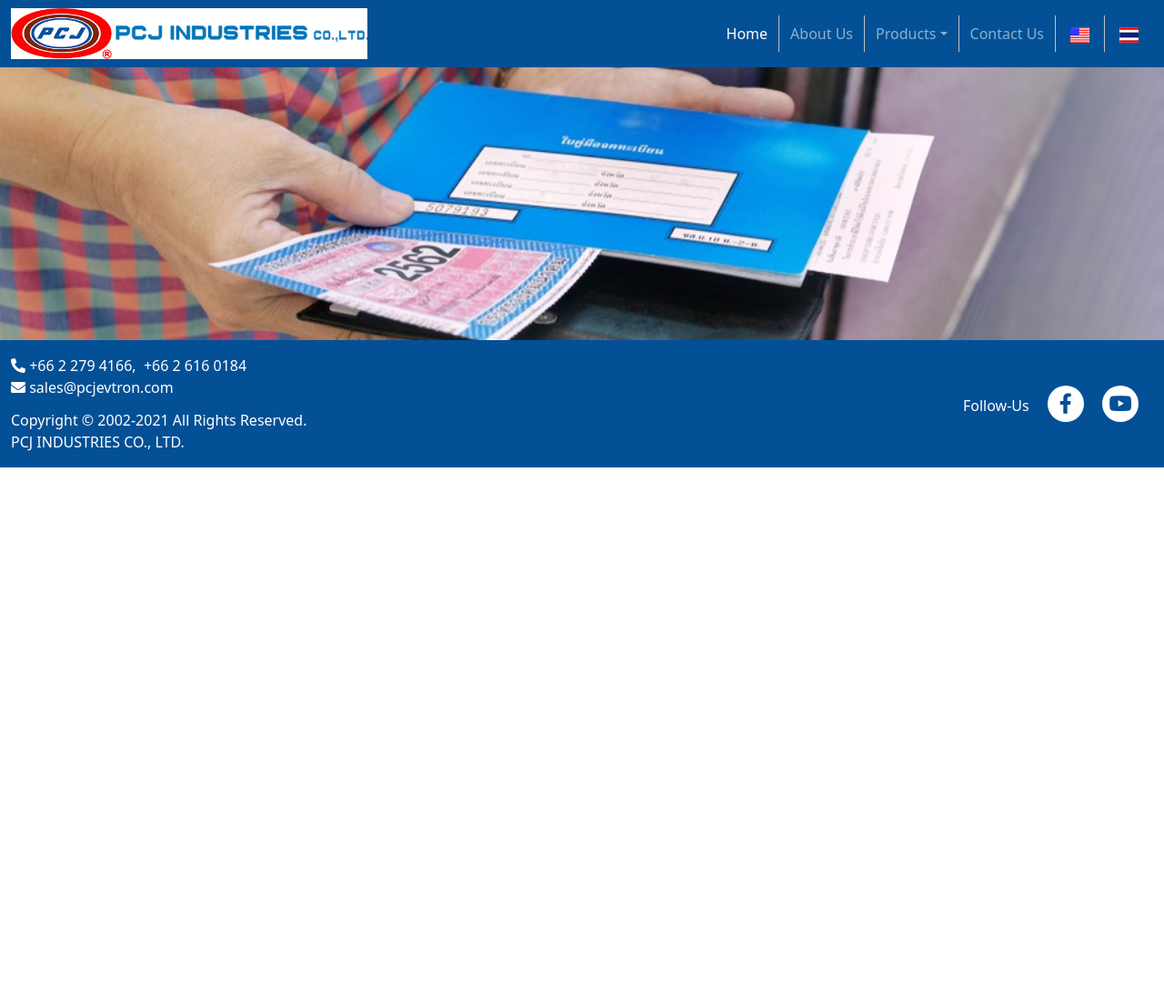
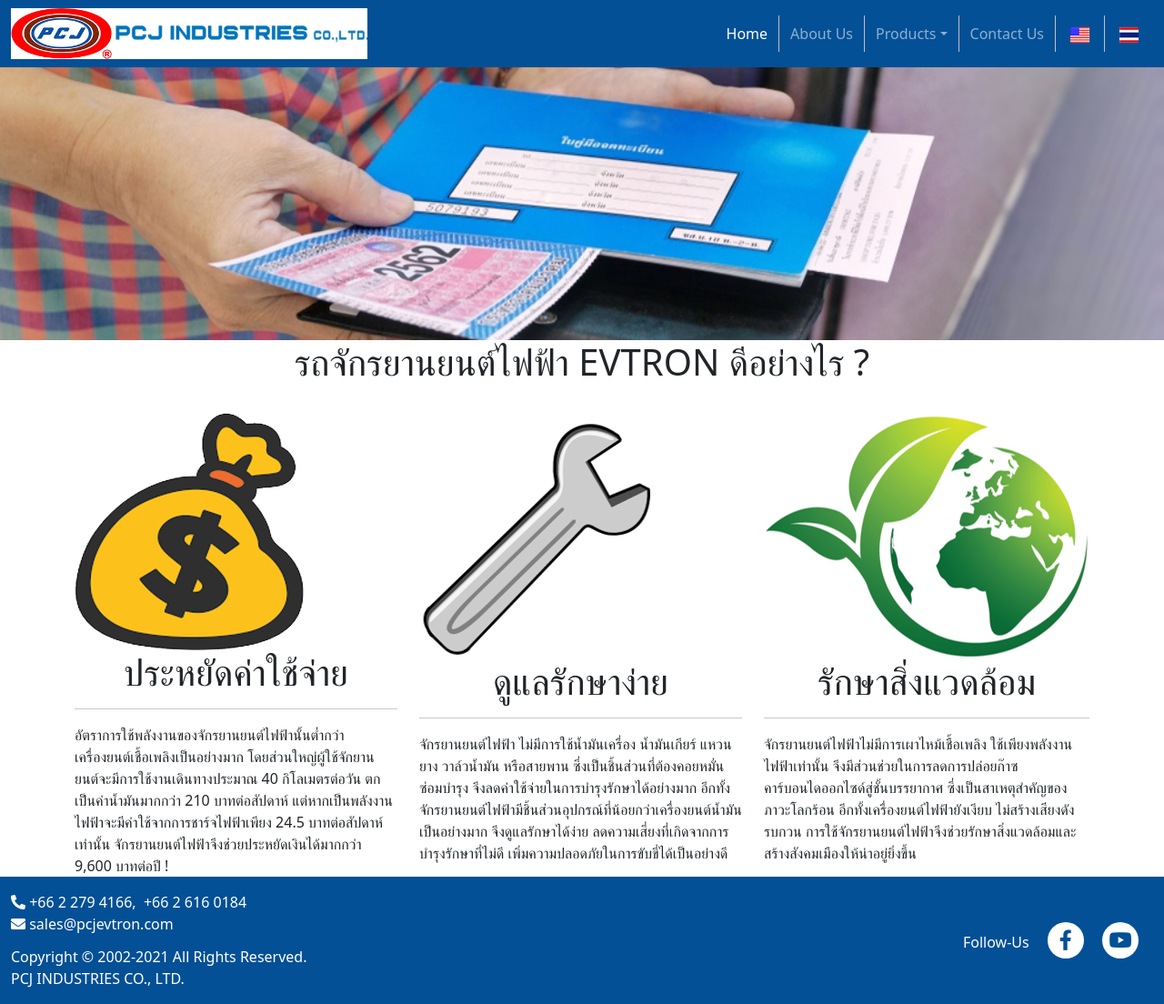
Before and after one commit to ekasit-ja/evtron, a Django app: page /en/ in a window 1280 px wide. Shown: the whole page at 91% size. Before the commit the page ends 514 px from the top, so only its background shows below. Run offline with Django 3.2, Linux system fonts and the light colour scheme; style sheets or scripts are compiled from the project's sources; some libraries are stand-ins or nearby versions; some web fonts are replaced.

Commit message:
add benefit information on home page

```diff
--- a/templates/page/page_home.html
+++ b/templates/page/page_home.html
@@ -2,9 +2,46 @@
 {% load static i18n %}
 
 {% block content %}
-
 <div class="banner">
 	<img src="{% static 'images/banner-image.jpg' %}" class="img-fluid">
 </div>
 
+<div class="container">
+	<h1 class="text-center">รถจักรยานยนต์ไฟฟ้า EVTRON ดีอย่างไร ?</h1>
+	<br>
+	<div class="row">
+	    <div class="col-lg benefits">
+	        <div class="benefits-frame">
+	            <img src="{% static 'images/money-bag.png' %}" alt="save cost image">
+	        </div>
+	        <h1 class="text-center">ประหยัดค่าใช้จ่าย</h1>
+	        <hr>
+	        <section>
+	            อัตราการใช้พลังงานของจักรยานยนต์ไฟฟ้านั้นต่ำกว่าเครื่องยนต์เชื้อเพลิงเป็นอย่างมาก โดยส่วนใหญ่ผู้ใช้จักยานยนต์จะมีการใช้งานเดินทางประมาณ 40 กิโลเมตรต่อวัน ตกเป็นค่าน้ำมันมากกว่า 210 บาทต่อสัปดาห์ แต่หากเป็นพลังงานไฟฟ้าจะมีค่าใช้จากการชาร์จไฟฟ้าเพียง 24.5 บาทต่อสัปดาห์เท่านั้น จักรยานยนต์ไฟฟ้าจึงช่วยประหยัดเงินได้มากกว่า 9,600 บาทต่อปี !
+	        </section>
+	    </div>
+	    <div class="col-lg benefits">
+	        <div class="benefits-frame">
+	            <img src="{% static 'images/wrench.png' %}" alt="maintenance image">
+	        </div>
+	        <h1 class="text-center">ดูแลรักษาง่าย</h1>
+	        <hr>
+	        <section>
+	            จักรยานยนต์ไฟฟ้า ไม่มีการใช้น้ำมันเครื่อง น้ำมันเกียร์ แหวนยาง วาล์วน้ำมัน หรือสายพาน ซึ่งเป็นชิ้นส่วนที่ต้องคอยหมั่นซ่อมบำรุง จึงลดค่าใช้จ่ายในการบำรุงรักษาได้อย่างมาก อีกทั้งจักรยานยนต์ไฟฟ้ามีชิ้นส่วนอุปกรณ์ที่น้อยกว่าเครื่องยนต์น้ำมันเป็นอย่างมาก จึงดูแลรักษาได้ง่าย ลดความเสี่ยงที่เกิดจากการบำรุงรักษาที่ไม่ดี เพิ่มความปลอดภัยในการขับขี่ได้เป็นอย่างดี
+	        </section>
+	    </div>
+	    <div class="col-lg benefits">
+	        <div class="benefits-frame">
+	            <img src="{% static 'images/go-green.png' %}" alt="save environment image">
+	        </div>
+	        <h1 class="text-center">รักษาสิ่งแวดล้อม</h1>
+	        <hr>
+	        <section>
+	            จักรยานยนต์ไฟฟ้าไม่มีการเผาไหม้เชื้อเพลิง ใช้เพียงพลังงานไฟฟ้าเท่านั้น จึงมีส่วนช่วยในการลดการปล่อยก๊าซคาร์บอนไดออกไซด์สู่ชั้นบรรยากาศ ซึ่งเป็นสาเหตุสำคัญของภาวะโลกร้อน อีกทั้งเครื่องยนต์ไฟฟ้ายังเงียบ ไม่สร้างเสียงดังรบกวน การใช้จักรยานยนต์ไฟฟ้าจึงช่วยรักษาสิ่งแวดล้อมและสร้างสังคมเมืองให้น่าอยู่ยิ่งขึ้น
+	        </section>
+	    </div>
+
+	</div>
+</div>
+
 {% endblock content %}
```
Also changed, not shown: static_dev/scss/partials/home.scss (added, +7 -0 lines), db.sqlite3, static_dev/images/go-green.png (added), static_dev/images/money-bag.png (added), static_dev/images/wrench.png (added).
